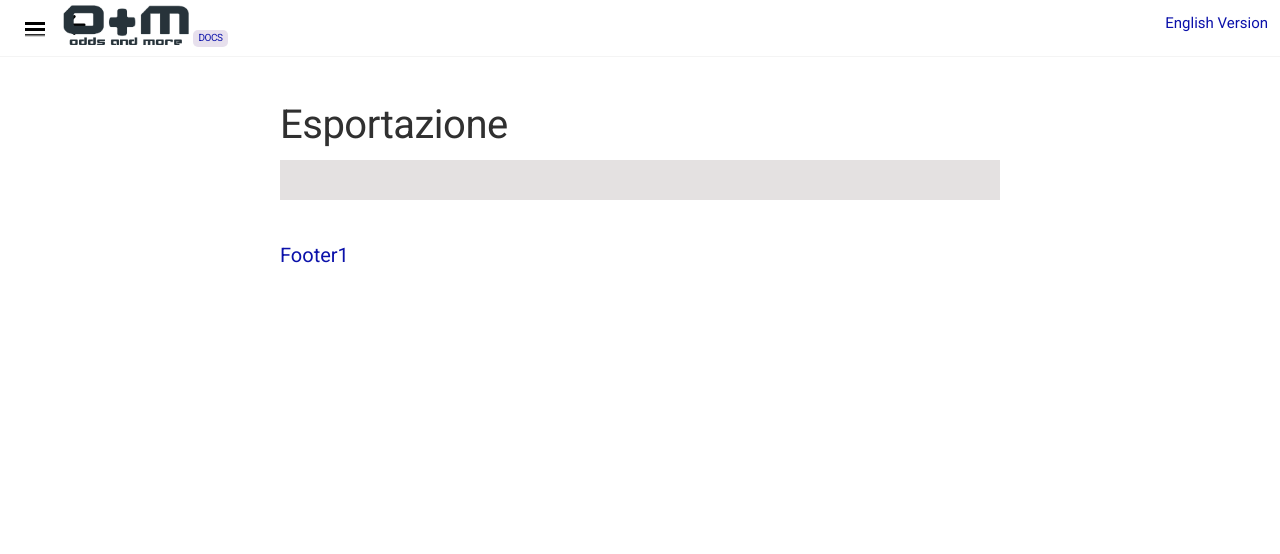
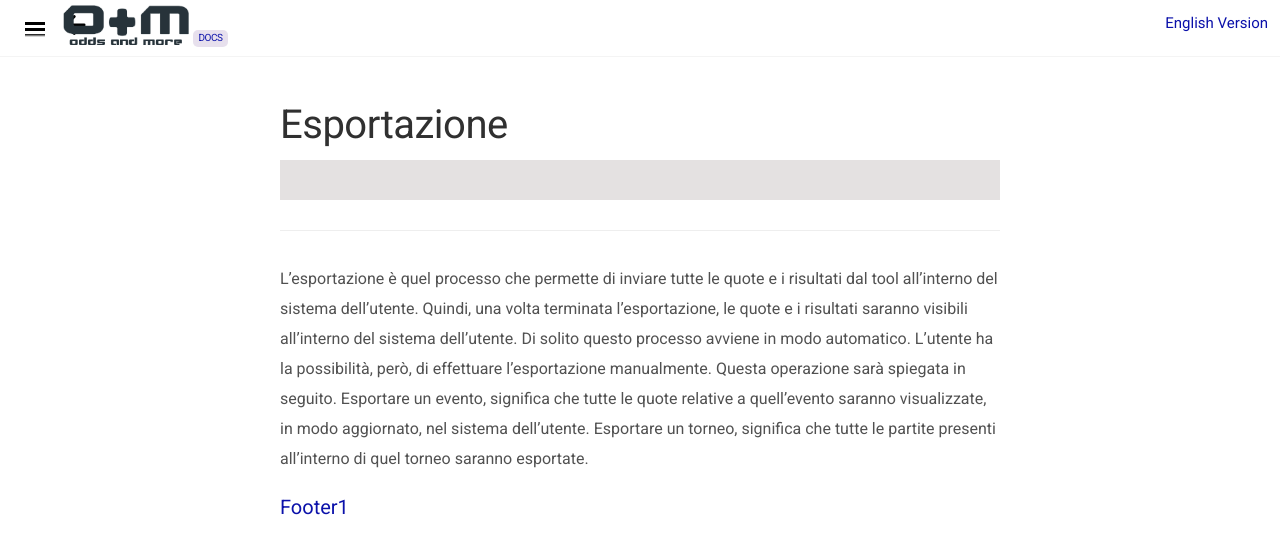
Before and after one commit to docsforodds/docs, a Jekyll site: the page built from docs/it/gestione-quote/esportazione.md, in a window 1280 px wide. Shown: the top 554 px of the page. Built offline with Jekyll 4.4.1, drawn with Linux system fonts in a browser that asks for light colours; nearby versions of some CDN libraries.

Commit message:
insert esportazione

```diff
--- a/docs/it/gestione-quote/esportazione.md
+++ b/docs/it/gestione-quote/esportazione.md
@@ -8,3 +8,7 @@ icon: fas fa-circle
 <p class="message">
 
 </p>
+
+---
+
+ <font size="3">L’esportazione è quel processo che permette di inviare tutte le quote e i risultati dal tool all’interno del sistema dell’utente. Quindi, una volta terminata l’esportazione, le quote e i risultati saranno visibili all’interno del sistema dell’utente. Di solito questo processo avviene in modo automatico. L’utente ha la possibilità, però, di effettuare l’esportazione manualmente. Questa operazione sarà spiegata in seguito. Esportare un evento, significa che tutte le quote relative a quell’evento saranno visualizzate, in modo aggiornato, nel sistema dell’utente. Esportare un torneo, significa che tutte le partite presenti all’interno di quel torneo saranno esportate.</font>
```
